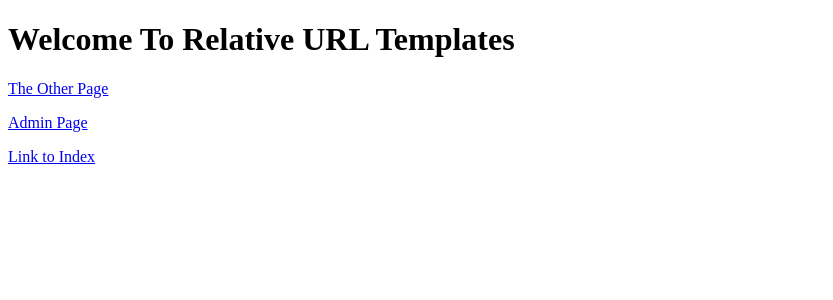
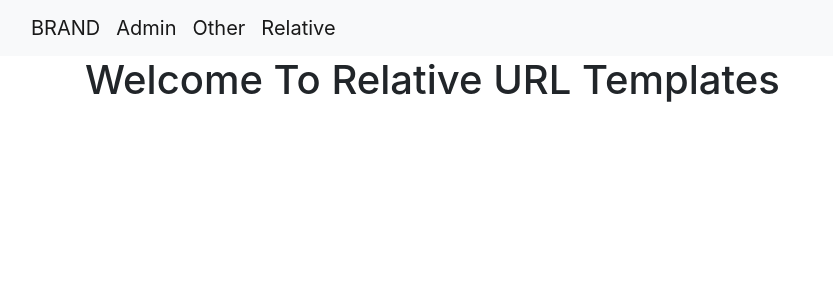
Before and after one commit to J-Appleg8/Django_Level_Four, a Django app: page /basic_app/relative/ in a window 1280 px wide. Shown: the top 300 px of the page, without its empty margins (0-833 px from the left). Run offline with Django 3.2, Linux system fonts and the light colour scheme; some libraries are stand-ins or nearby versions.

Commit message:
basics on template extending

```diff
--- a/templates/basic_app/base.html
+++ b/templates/basic_app/base.html
@@ -0,0 +1,43 @@
+<!DOCTYPE html>
+<html lang="en">
+
+<head>
+    <meta charset="UTF-8">
+    <meta http-equiv="X-UA-Compatible" content="IE=edge">
+    <meta name="viewport" content="width=device-width, initial-scale=1.0">
+    <link rel="stylesheet"
+        href="https://stackpath.bootstrapcdn.com/bootstrap/4.3.1/css/bootstrap.min.css"
+        integrity="sha384-ggOyR0iXCbMQv3Xipma34MD+dH/1fQ784/j6cY/iJTQUOhcWr7x9JvoRxT2MZw1T"
+        crossorigin="anonymous">
+    <title></title>
+</head>
+
+<body>
+    <nav class="navbar navbar-expand-lg navbar-light bg-light">
+        <div class="container-fluid">
+            <ul class="nav navbar-nav">
+                <li class="nav-item">
+                    <a class="navbar-brand" href="{% url 'index' %}">BRAND</a>
+                </li>
+                <li class="nav-item">
+                    <a class="navbar-brand" href="{% url 'admin:index' %}">Admin</a>
+                </li>
+                <li class="nav-item">
+                    <a class="navbar-brand" href="{% url 'basic_app:other' %}">Other</a>
+                </li>
+                <li class="nav-item">
+                    <a class="navbar-brand" href="{% url 'basic_app:relative' %}">Relative</a>
+                </li>
+            </ul>
+        </div>
+    </nav>
+
+    <div class="container">
+
+        {% block body_block %}
+        {% endblock %}
+
+    </div>
+</body>
+
+</html>
--- a/templates/basic_app/relative_urls.html
+++ b/templates/basic_app/relative_urls.html
@@ -1,19 +1,7 @@
 <!DOCTYPE html>
-<html lang="en">
-<head>
-    <meta charset="UTF-8">
-    <meta http-equiv="X-UA-Compatible" content="IE=edge">
-    <meta name="viewport" content="width=device-width, initial-scale=1.0">
-    <title>Document</title>
-</head>
-<body>
-    <h1>Welcome To Relative URL Templates</h1>
+{% extends "basic_app/base.html" %}
+{% block body_block %}
 
-    <a href="{% url 'basic_app:other' %}">The Other Page</a>
-    <p></p>
-    <a href="{% url 'admin:index' %}">Admin Page</a>
-    <p></p>
-    <a href="{% url 'index' %}">Link to Index</a>
+<h1>Welcome To Relative URL Templates</h1>
 
-</body>
-</html>
+{% endblock %}
```
Also changed, not shown: templates/basic_app/index.html (+5 -11 lines), templates/basic_app/other.html (+6 -12 lines).
